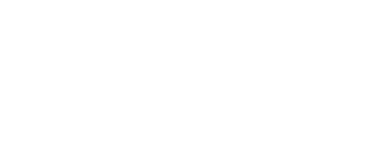
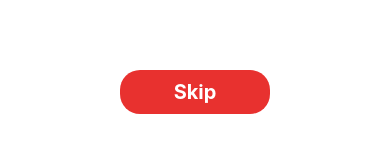
Before and after one commit to Akashmahanavar/fitness-tracker, a React Native app: screen /Rest in a window 390 px wide. Shown: the part 700-841 px from the top of the page. Built offline with nearby package versions, Linux system fonts and the light colour scheme.

Commit message:
added skip functionality in restPage & button color changes

```diff
--- a/screens/FitScreen.js
+++ b/screens/FitScreen.js
@@ -1,4 +1,4 @@
-import { StyleSheet, Text, SafeAreaView, Platform, StatusBar, Image, Pressable } from 'react-native'
+import { StyleSheet, Text, SafeAreaView, Platform, StatusBar, Image, Pressable, View } from 'react-native'
 import React, { useContext, useState } from 'react'
 import { useNavigation, useRoute } from '@react-navigation/native'
 import { FitnessItems } from "../context";
@@ -28,10 +28,43 @@ const FitScreen = () => {
             <Image resizeMode='stretch' style={{ width: '100%', height: '50%' }} source={{ uri: current.image }} />
             <Text style={styles.MetaData}>{current.name}</Text>
             <Text style={styles.MetaDataValue}>x{current.sets}</Text>
+            <View style={{ position: 'absolute', bottom: 30, width: '100%' }}>
+                <Pressable
+                    style={{
+                        flexDirection: "row",
+                        // alignItems: "center",
+                        // marginLeft: "auto",
+                        // marginRight: "auto",
+                        display: 'flex',
+                        justifyContent: 'space-between',
+                        marginBottom: 30,
+                    }}
+                >
+                    <Pressable
+                        disabled={index === 0}
+                        onPress={() => { setIndex(index - 1); }}
+                        style={styles.PreContainer}
+                    >
+                        <Text style={styles.Pre}>PREV</Text>
+                    </Pressable>
+                    <Pressable
+                        onPress={() => { index + 1 >= excersise.length ? navigation.navigate("Home") : setIndex(index + 1) }}
+                        style={styles.SkipContainer}
+                    >
+                        <Text style={styles.Skip}
+                        >
+                            SKIP
+                        </Text>
+                    </Pressable>
+                </Pressable>
                 {index + 1 >= excersise.length ? (
                     <Pressable
                         onPress={() => {
                             navigation.navigate("Home");
+                            setCompleted([...completed, current.name]);
+                            setWorkout(workout + 1);
+                            setMinutes(minutes + 2.5);
+                            setCalories(calories + 6.3);
                         }}
                         style={styles.DoneContainer}
                     >
@@ -51,7 +84,7 @@ const FitScreen = () => {
                             setCalories(calories + 6.3);
                             setTimeout(() => {
                                 setIndex(index + 1);
-                        }, 9000);
+                            }, 100);
                         }}
                         style={styles.DoneContainer}
                     >
@@ -63,32 +96,7 @@ const FitScreen = () => {
                     </Pressable>
                 )}
 
-            <Pressable
-                style={{
-                    flexDirection: "row",
-                    alignItems: "center",
-                    marginLeft: "auto",
-                    marginRight: "auto",
-                    marginTop: 50,
-                }}
-            >
-                <Pressable
-                    disabled={index === 0}
-                    onPress={() => { setIndex(index - 1); }}
-                    style={styles.SkipContainer}
-                >
-                    <Text style={styles.Skip}>PREV</Text>
-                </Pressable>
-                <Pressable
-                    onPress={() => { index + 1 >= excersise.length ? navigation.navigate("Home") : setIndex(index + 1) }}
-                    style={styles.SkipContainer}
-                >
-                    <Text style={styles.Skip}
-                    >
-                        SKIP
-                    </Text>
-                </Pressable>
-            </Pressable>
+            </View>
             <Ionicons name="ios-arrow-back-sharp" size={28} color="Black" style={styles.Icon} onPress={() => navigation.goBack()} />
         </SafeAreaView >
     )
@@ -126,7 +134,19 @@ const styles = StyleSheet.create({
         textAlign: "center",
     },
     SkipContainer: {
-        backgroundColor: "green",
+        backgroundColor: "#93469f",
+        padding: 10,
+        borderRadius: 20,
+        marginHorizontal: 20,
+        width: 100,
+    },
+    Pre: {
+        color: "#93469f",
+        fontWeight: "bold",
+        textAlign: "center",
+    },
+    PreContainer: {
+        backgroundColor: "#e4cfe8",
         padding: 10,
         borderRadius: 20,
         marginHorizontal: 20,
@@ -139,12 +159,12 @@ const styles = StyleSheet.create({
         textAlign: "center",
     },
     DoneContainer: {
-        backgroundColor: "blue",
+        backgroundColor: "#0ac166",
         marginLeft: "auto",
         marginRight: "auto",
         marginTop: 50,
-        borderRadius: 18,
+        borderRadius: 28,
         padding: 10,
-        width: 150,
+        width: 120,
     }
 })
--- a/screens/RestScreen.js
+++ b/screens/RestScreen.js
@@ -1,4 +1,4 @@
-import { StyleSheet, Text, SafeAreaView, Platform, StatusBar, Image } from 'react-native'
+import { StyleSheet, Text, SafeAreaView, Platform, StatusBar, Image, Pressable } from 'react-native'
 import React, { useState, useEffect } from "react";
 
 import { useNavigation } from "@react-navigation/native";
@@ -11,11 +11,11 @@ const RestScreen = () => {
     const [timeLeft, setTimeLeft] = useState(10);
 
     const startTime = () => {
+        if (timeLeft <= 0) {
+            navigation.goBack();
+            clearTimeout(timer);
+        }
         setTimeout(() => {
-            if (timeLeft <= 0) {
-                navigation.goBack();
-                clearTimeout(timer);
-            }
             setTimeLeft(timeLeft - 1);
         }, 1000);
     };
@@ -28,7 +28,6 @@ const RestScreen = () => {
 
         <SafeAreaView style={styles.AndroidSafeArea}>
             <Image
-                // resizeMode="contain"
                 source={{
                     uri: "https://cdn-images.cure.fit/www-curefit-com/image/upload/fl_progressive,f_auto,q_auto:eco,w_500,ar_500:300,c_fit/dpr_2/image/carefit/bundle/CF01032_magazine_2.png",
                 }}
@@ -56,6 +55,9 @@ const RestScreen = () => {
             >
                 {timeLeft}
             </Text>
+            <Pressable style={{ position: 'absolute', bottom: 30, padding: 10, backgroundColor: '#e8312f', width: 150, borderRadius: 20, alignSelf: 'center' }} onPress={() => setTimeLeft(0)}>
+                <Text style={{ color: 'white', textAlign: 'center', fontSize: 20, fontWeight: 'bold' }}>Skip</Text>
+            </Pressable>
         </SafeAreaView>
     )
 }
--- a/screens/WorkoutScreen.js
+++ b/screens/WorkoutScreen.js
@@ -25,7 +25,7 @@ const WorkoutScreen = () => {
                                 <Text style={{ marginTop: 4, fontSize: 16, color: 'grey', }}>x{item.sets}</Text>
                             </View>
                             {completed.includes(item.name) ? (
-                                <AntDesign style={{ marginLeft: 40 }} name="checkcircle" size={24} color="green" />
+                                <AntDesign style={{ position: 'absolute', right: 10 }} name="checkcircle" size={24} color="green" />
                             ) : (
                                 null
                             )}
@@ -41,13 +41,13 @@ const WorkoutScreen = () => {
                     setCompleted([]);
                 }}
                 style={{
-                    backgroundColor: "blue",
+                    backgroundColor: "#14c8ec",
                     padding: 10,
                     marginLeft: "auto",
                     marginRight: "auto",
                     marginVertical: 20,
                     width: 120,
-                    borderRadius: 6,
+                    borderRadius: 20,
                 }}
             >
                 <Text
```
Lines whose indentation alone changed are shown as unchanged.
